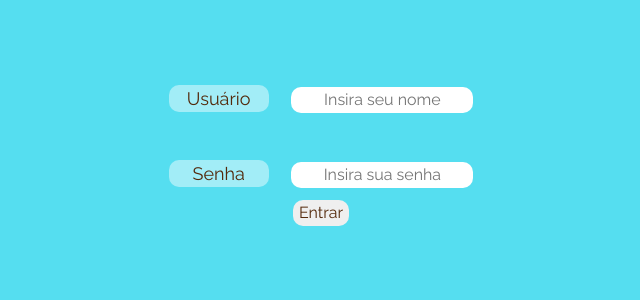
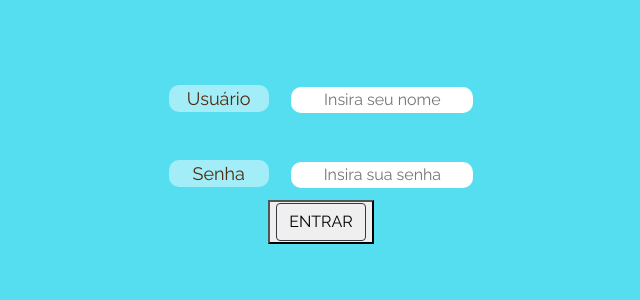
Before and after one commit to rayssaab/OLPcons, a PHP site: page /pages/login.php in a window 1280 px wide. Shown: the part 260-560 px from the top of the page, without its empty margins (319-959 px from the left). Run offline with PHP 8.4, Linux system fonts and the light colour scheme.

Commit message:
css 10:37

```diff
--- a/css/login.css
+++ b/css/login.css
@@ -64,6 +64,5 @@ label{
     text-align: center;
     color: rgb(83, 41, 11);
     font-size: 18px;
-    background-color: rgba(254, 254, 254, 0.452);
     padding: 20px;
 }
--- a/pages/home.php
+++ b/pages/home.php
@@ -30,6 +30,7 @@
     </header><br>
     <nav class="container">
       <ul class="menu">
+<div class="btn-group" role="group" aria-label="Basic example">
       <button><a type="button" class="btn btn-outline-dark" href="../pages/estoque.php">Controle de Estoque</a></button>
       <button><a type="button" class="btn btn-outline-dark" href="../pages/registro_marcas.php">Registro de Marca</a></button>
       <button><a type="button" class="btn btn-outline-dark" href="../pages/registro_produtos.php">Registro de Cliente</a></button>
@@ -37,7 +38,8 @@
       <button><a type="button" class="btn btn-outline-dark" href="../pages/registro_vendas.php">Registro de Vendas</a></button>
       <button><a type="button" class="btn btn-outline-dark" href="../pages/relatorio_vendas.php">Relatório de Vendas</a></button>
       <button><a type="button" class="btn btn-outline-dark" href="../arquivos/usuario/sair.php" >Sair do sistema</a></button>
-      </ul>
+</div>
+    </ul>
     </nav>
   </body>
 </html>
--- a/pages/login.php
+++ b/pages/login.php
@@ -18,7 +18,7 @@
 
       <label for="senha">Senha</label>
       <input class="usuario" type="password" name="senha" placeholder="Insira sua senha"><br>
-      <input class= "usuario" type= "submit" value="Entrar">
+      <button><a type="button" class="btn btn-outline-dark">ENTRAR</a></button>
     </form>
   </body>
 </html>
```
